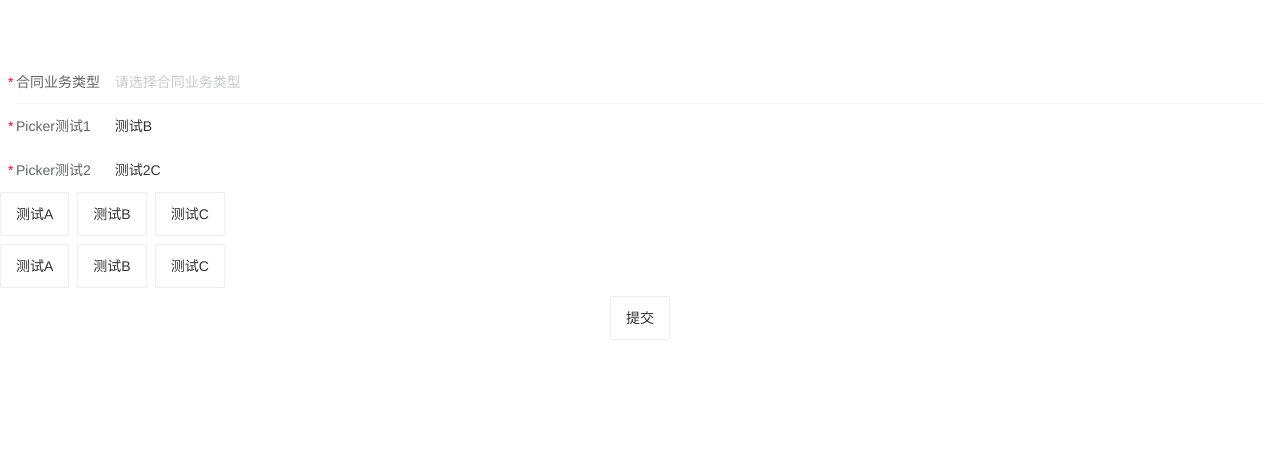
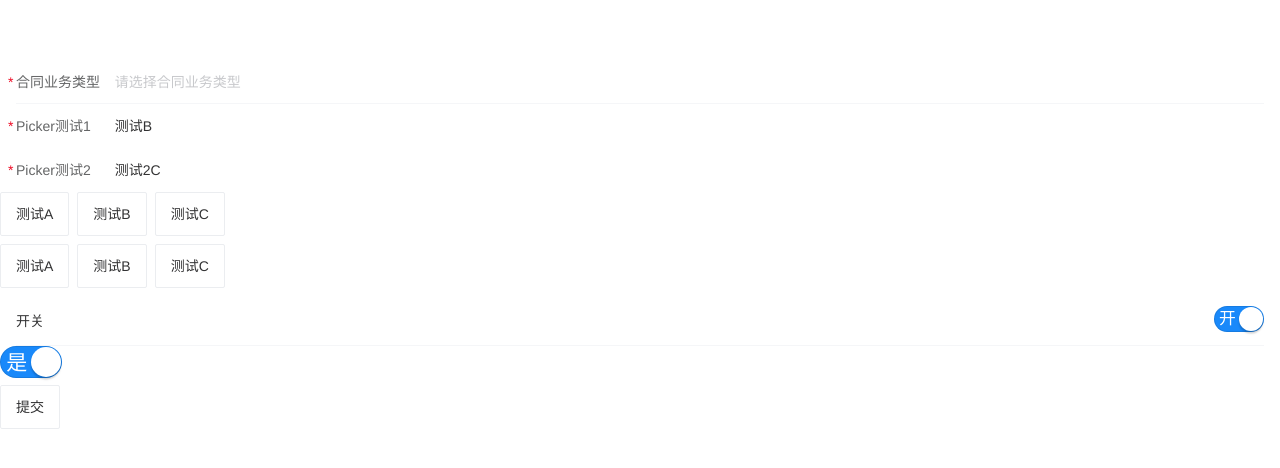
Before and after one commit to jackie1120/components-mobile, a Vue app: page /#/demo in a window 1280 px wide. Shown: the top 468 px of the page. Built offline with nearby package versions, Linux system fonts and the light colour scheme.

Commit message:
feat: 添加zv-switch组件

```diff
--- a/src/App.vue
+++ b/src/App.vue
@@ -15,7 +15,7 @@ export default {
   font-family: "Avenir", Helvetica, Arial, sans-serif;
   -webkit-font-smoothing: antialiased;
   -moz-osx-font-smoothing: grayscale;
-  text-align: center;
+  /* text-align: center; */
   color: #2c3e50;
   margin-top: 60px;
 }
--- /dev/null
+++ b/src/components/global/ZvSwitch/index.vue
@@ -0,0 +1,70 @@
+<template>
+  <div class="switch" :style="{'font-size': fontSize}">
+    <van-switch ref="switch" v-bind="$attrs" v-on="$listeners" :size="size" />
+    <span class="switch__text" :class="{'switch__text--active': isActive}" @click="toggle">{{ text }}</span>
+  </div>
+</template>
+
+<script>
+export default {
+  name: 'ZvSwitch',
+  props: {
+    size: {
+      type: [Number, String],
+      default: '30'
+    },
+    activeText: {
+      type: String,
+      default: '是'
+    },
+    inactiveText: {
+      type: String,
+      default: '否'
+    }
+  },
+  computed: {
+    fontSize () {
+      return this.size + 'px'
+    },
+    isActive () {
+      if (this.$attrs['active-value']) {
+        return this.$attrs.value === this.$attrs['active-value']
+      } else {
+        return this.$attrs.value === true
+      }
+    },
+    text () {
+      return this.isActive ? this.activeText : this.inactiveText
+    }
+  },
+  methods: {
+    toggle () {
+      const activeValue = this.$attrs['active-value'] ? this.$attrs['active-value'] : true
+      const inactiveValue = this.$attrs['inactive-value'] ? this.$attrs['inactive-value'] : false
+      this.$emit('input', this.isActive ? inactiveValue : activeValue)
+    }
+  }
+}
+</script>
+
+<style lang="less" scoped>
+.switch {
+  position: relative;
+  display: inline-block;
+  cursor: pointer;
+  .switch__text {
+    position: absolute;
+    height: 1em;
+    line-height: 1em;
+    left: 1.5em;
+    font-size: 0.7em;
+    z-index: 999;
+    top: 0.3em;
+    color: #cccccc;
+    &--active {
+      left: 0.3em;
+      color: #ffffff;
+    }
+  }
+}
+</style>
--- a/src/views/Demo.vue
+++ b/src/views/Demo.vue
@@ -23,6 +23,12 @@
     />
     <zv-checkbox-text :list="columns" v-model="form.checkbox" />
     <zv-checkbox-text :list="columns" v-model="form.checkbox2" valueType="string" />
+    <van-cell center title="开关">
+      <template #right-icon>
+        <zv-switch v-model="form.switch" active-value="01" inactive-value="02" size="24" active-text="开" inactive-text="关" />
+      </template>
+    </van-cell>
+    <div><zv-switch v-model="form.switch2" /></div>
     <van-button @click="submit">提交</van-button>
   </div>
 </template>
@@ -45,7 +51,9 @@ export default {
         picker: 'B',
         picker2: '2C',
         checkbox: [],
-        checkbox2: ''
+        checkbox2: '',
+        switch: '01',
+        switch2: true
       }
     }
   },
```
Also changed, not shown: src/components/global/ZvSwitch/README.md (added).
